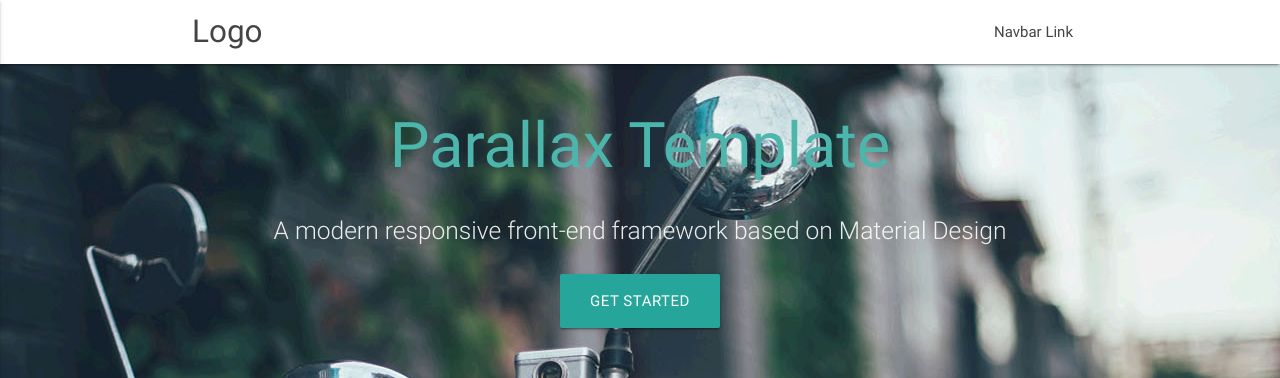
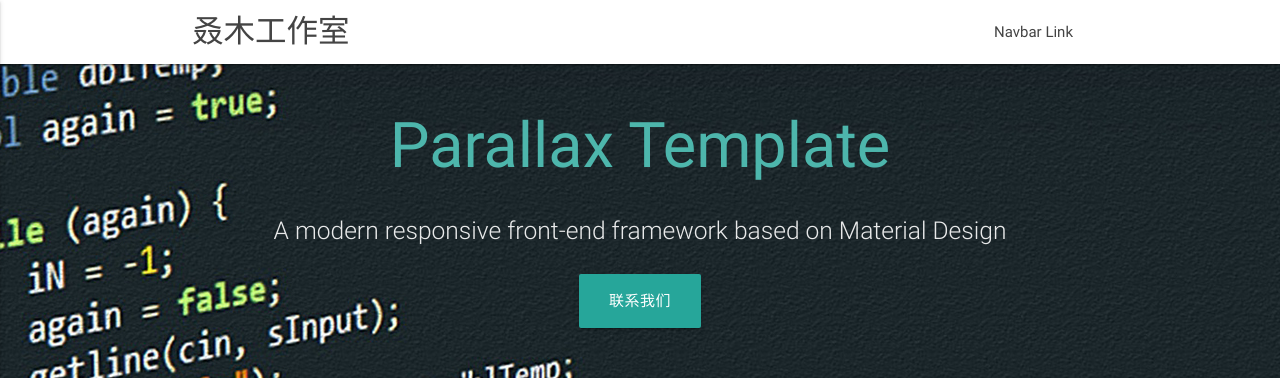
Before and after one commit to sunrist1/official_website, a plain HTML site: page index.html in a window 1280 px wide. Shown: the top 378 px of the page. Drawn offline with nearby package versions, Linux system fonts and the light colour scheme.

Commit message:
add some images

```diff
--- a/index.html
+++ b/index.html
@@ -13,7 +13,7 @@
 <body>
   <nav class="white" role="navigation">
     <div class="nav-wrapper container">
-      <a id="logo-container" href="#" class="brand-logo">Logo</a>
+      <a id="logo-container" href="#" class="brand-logo">叒木工作室</a>
       <ul class="right hide-on-med-and-down">
         <li><a href="#">Navbar Link</a></li>
       </ul>
@@ -34,13 +34,13 @@
           <h5 class="header col s12 light">A modern responsive front-end framework based on Material Design</h5>
         </div>
         <div class="row center">
-          <a href="http://materializecss.com/getting-started.html" id="download-button" class="btn-large waves-effect waves-light teal lighten-1">Get Started</a>
+          <a href="http://materializecss.com/getting-started.html" id="download-button" class="btn-large waves-effect waves-light teal lighten-1">联系我们</a>
         </div>
         <br><br>
 
       </div>
     </div>
-    <div class="parallax"><img src="background1.jpg" alt="Unsplashed background img 1"></div>
+    <div class="parallax"><img src="/images/background5.jpg" alt="Unsplashed background img 1"></div>
   </div>
 
 
@@ -89,7 +89,7 @@
         </div>
       </div>
     </div>
-    <div class="parallax"><img src="background2.jpg" alt="Unsplashed background img 2"></div>
+    <div class="parallax"><img src="/images/background6.jpg" alt="Unsplashed background img 2"></div>
   </div>
 
   <div class="container">
@@ -106,7 +106,6 @@
     </div>
   </div>
 
-
   <div class="parallax-container valign-wrapper">
     <div class="section no-pad-bot">
       <div class="container">
@@ -115,7 +114,7 @@
         </div>
       </div>
     </div>
-    <div class="parallax"><img src="background3.jpg" alt="Unsplashed background img 3"></div>
+    <div class="parallax"><img src="/images/background3.jpg" alt="Unsplashed background img 3"></div>
   </div>
 
   <footer class="page-footer teal">
```
Also changed, not shown: images/background1.jpg (renamed from background1.jpg), images/background2.jpg (renamed from background2.jpg), images/background3.jpg (renamed from background3.jpg), images/background4.jpg (added), images/background5.jpg (added), images/background6.jpg (added), 7 other files.
